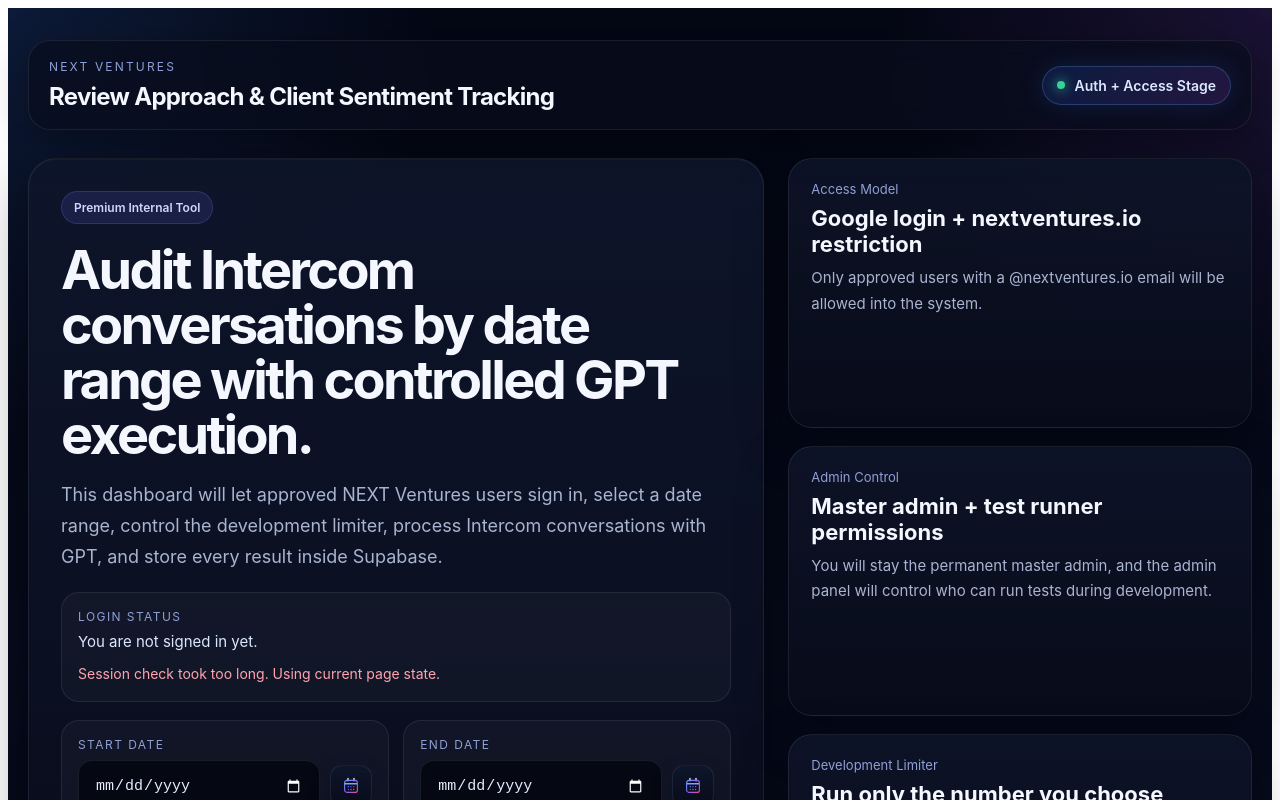
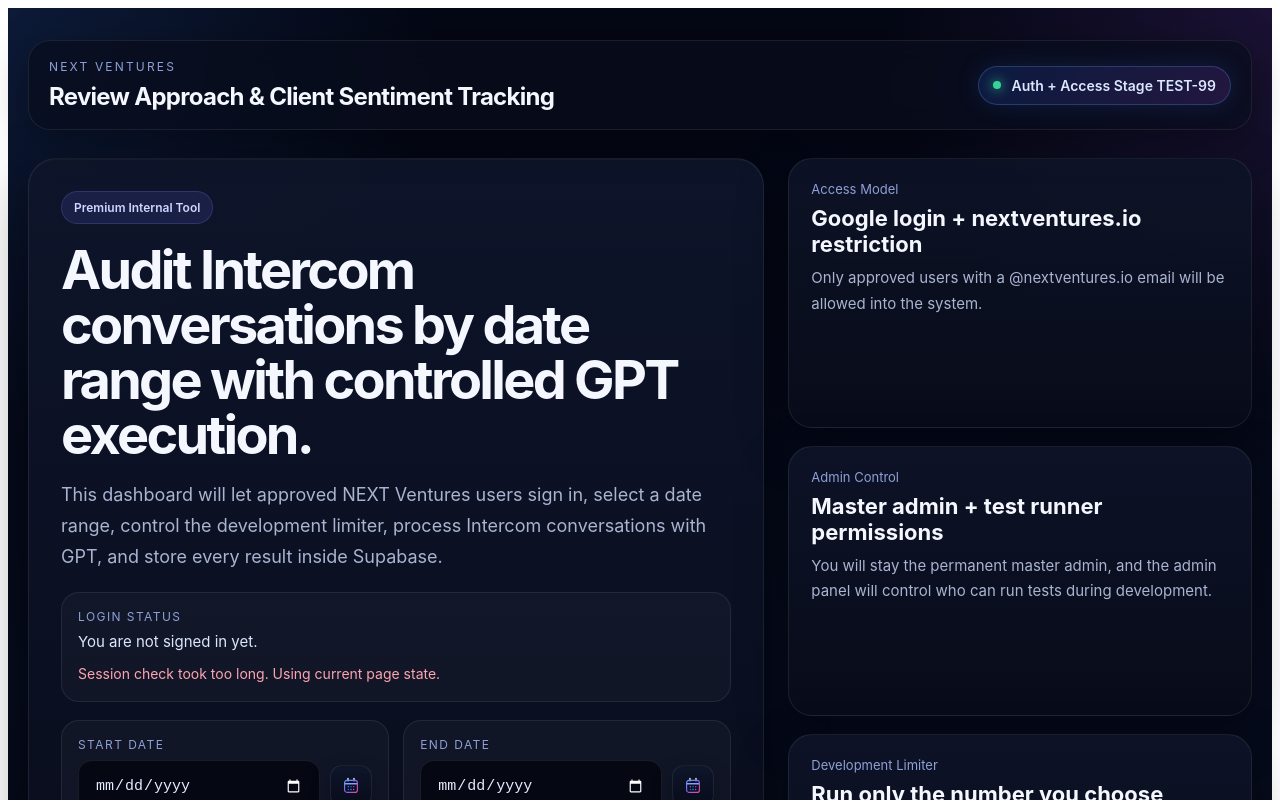
Before and after one commit to faiyaaaaaaz/Approach-Client-Sentiment-Tracking, a Next.js app: page / in a window 1280 px wide. Shown: the top 800 px of the page. Built offline with nearby package versions, Linux system fonts and the light colour scheme; no server answers.

Commit message:
Update label to include 'TEST-99'

```diff
--- a/app/page.js
+++ b/app/page.js
@@ -449,7 +449,7 @@
                 display: "inline-block",
               }}
             />
-            Auth + Access Stage
+            Auth + Access Stage TEST-99
           </div>
         </div>
 
```
